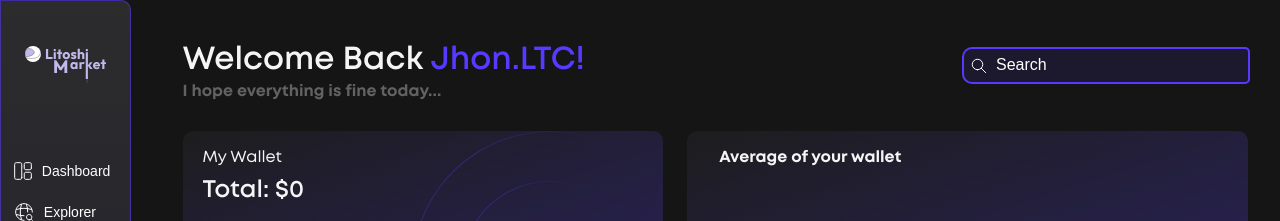
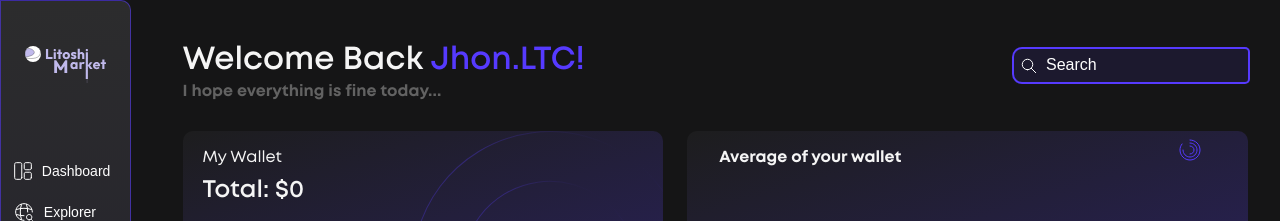
Before and after one commit to amine1132/LitoshiMarket, a React (Vite) app: page /Dashboard in a window 1280 px wide. Shown: the top 221 px of the page. Built offline with nearby package versions, Linux system fonts and the light colour scheme; no server answers; a web font is replaced by a local one.

Commit message:
chart fonctionel

```diff
--- a/src/dashboard/Dashboard.css
+++ b/src/dashboard/Dashboard.css
@@ -295,7 +295,7 @@ border-right: 2px solid #563AFF;
 border-left: 0;
 border-radius: 0 5px 5px 0;
 height: 31px;
-width: 250px;
+width: 200px;
 color: white;
 }
 .formulaire_1::placeholder{
@@ -484,5 +484,16 @@ background-image: rgba(86, 58, 255, 0.2);
 border: 0.7px solid #563AFF;
 border-radius: 100px;
 }
-.topline::-webkit-scrollbar-track{
+
+.donnees{
+display: flex;
+justify-content: space-between;
 }
+.donnees button{
+margin-right: 40px;
+background: transparent;
+border: none;
+align-items: center;
+justify-content: center;
+display: flex;
+}
--- a/src/dashboard/Dashboard.jsx
+++ b/src/dashboard/Dashboard.jsx
@@ -13,6 +13,7 @@ import notification from './notification.svg'
 import ouai from './ouai.svg'
 import search from './search.svg'
 import homme from './homme.svg'
+import chartcircle from './chartcircle.svg'
 import Chart, { Chart as ChartJS,defaults} from 'chart.js/auto';
 
 const address = 'bc1p6ed8wca5sjmzvsf92uc2ak2egphj9zw59dghcup2ve95slpvcxlqynsk7j';
@@ -171,9 +172,10 @@ function Dashboard() {
               </div>
             </div>
             <div className="box2">
+
+              <div className='donnees'>
               <p>Average of your wallet</p>
-              <div className='donnees'>
-
+              <button><img src={chartcircle} alt=""/></button>
               </div>
               <div className='graph'>
                 <canvas id="myChart"></canvas>
```
Also changed, not shown: src/dashboard/chartcircle.svg (added), src/img/chartcircle.svg (added).
